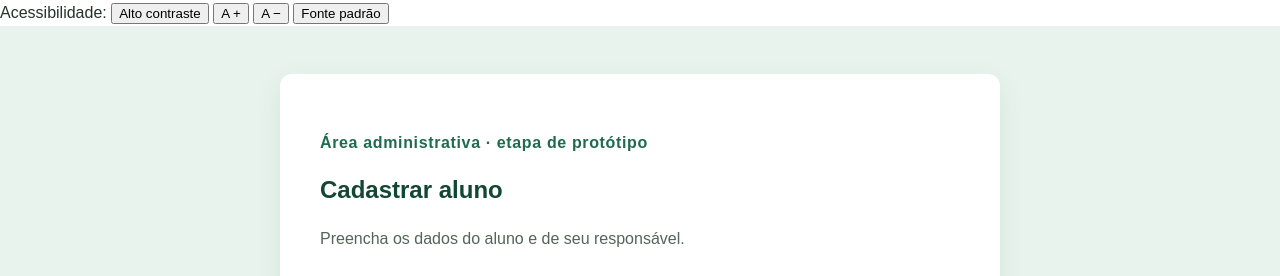
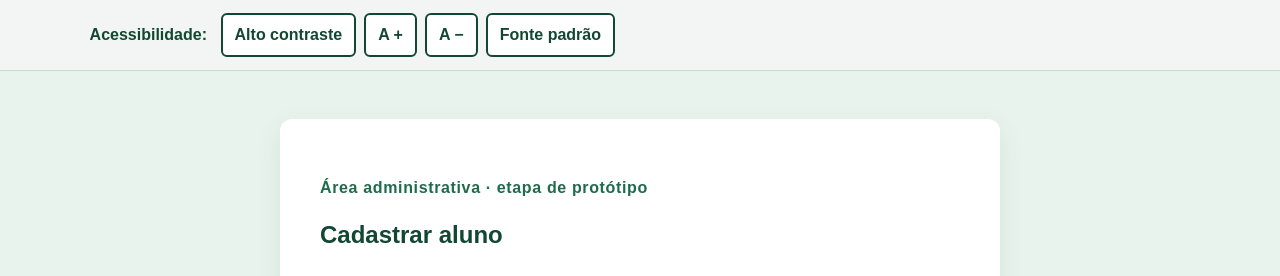
Before and after one commit to nicollassant/projeto-futebol-social-mvp., a Flask app: page /alunos/novo in a window 1280 px wide. Shown: the part 65-341 px from the top of the page. Run offline with Flask 3, Linux system fonts and the light colour scheme.

Commit message:
style: implementa alto contraste e estilos acessíveis

```diff
--- a/static/css/style.css
+++ b/static/css/style.css
@@ -268,3 +268,121 @@ footer {
         width: 100%;
     }
 }
+
+
+/* Recursos de acessibilidade */
+.accessibility-tools {
+    display: flex;
+    flex-wrap: wrap;
+    align-items: center;
+    gap: 0.5rem;
+    padding: 0.8rem 7%;
+    background: #f2f5f3;
+    border-bottom: 1px solid #cbdacf;
+}
+
+.accessibility-title {
+    margin-right: 0.35rem;
+    color: var(--green-900);
+    font-weight: 700;
+}
+
+.accessibility-tools button {
+    min-height: 40px;
+    padding: 0.45rem 0.75rem;
+    border: 2px solid var(--green-900);
+    border-radius: 6px;
+    color: var(--green-900);
+    background: #ffffff;
+    font: inherit;
+    font-weight: 700;
+    cursor: pointer;
+}
+
+.accessibility-tools button:hover,
+.accessibility-tools button:focus-visible {
+    color: #ffffff;
+    background: var(--green-900);
+}
+
+.accessibility-tools button:focus-visible {
+    outline: 3px solid #e2b84b;
+    outline-offset: 3px;
+}
+
+.visually-hidden {
+    position: absolute;
+    width: 1px;
+    height: 1px;
+    padding: 0;
+    margin: -1px;
+    overflow: hidden;
+    clip: rect(0, 0, 0, 0);
+    white-space: nowrap;
+    border: 0;
+}
+
+html.high-contrast,
+html.high-contrast body {
+    color: #ffffff;
+    background: #000000;
+}
+
+html.high-contrast .site-header,
+html.high-contrast .accessibility-tools,
+html.high-contrast .form-card,
+html.high-contrast .form-page,
+html.high-contrast .content-section,
+html.high-contrast .support-section {
+    color: #ffffff;
+    background: #000000;
+    border-color: #ffff00;
+}
+
+html.high-contrast .hero,
+html.high-contrast footer {
+    color: #ffffff;
+    background: #000000;
+    border-top: 2px solid #ffff00;
+    border-bottom: 2px solid #ffff00;
+}
+
+html.high-contrast h1,
+html.high-contrast h2,
+html.high-contrast p,
+html.high-contrast label,
+html.high-contrast legend,
+html.high-contrast .brand,
+html.high-contrast nav a,
+html.high-contrast .accessibility-title,
+html.high-contrast .form-intro,
+html.high-contrast .required-note,
+html.high-contrast .cancel-link {
+    color: #ffff00;
+}
+
+html.high-contrast a,
+html.high-contrast .button,
+html.high-contrast .accessibility-tools button {
+    color: #000000;
+    background: #ffff00;
+    border-color: #ffff00;
+}
+
+html.high-contrast input {
+    color: #ffffff;
+    background: #000000;
+    border: 2px solid #ffff00;
+}
+
+html.high-contrast .submit-button {
+    color: #000000;
+    background: #ffff00;
+}
+
+html.high-contrast .message.error,
+html.high-contrast .message.success {
+    color: #ffffff;
+    background: #000000;
+    border: 2px solid #ffff00;
+}
```
